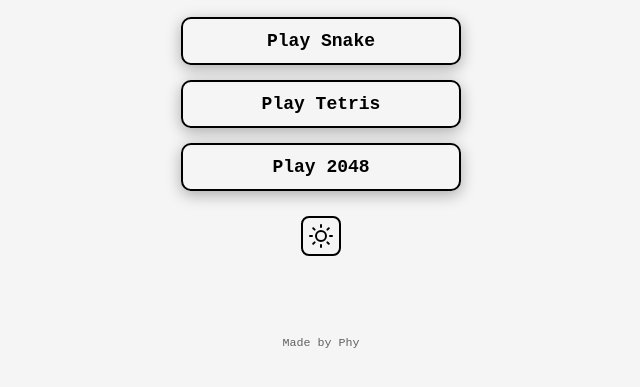
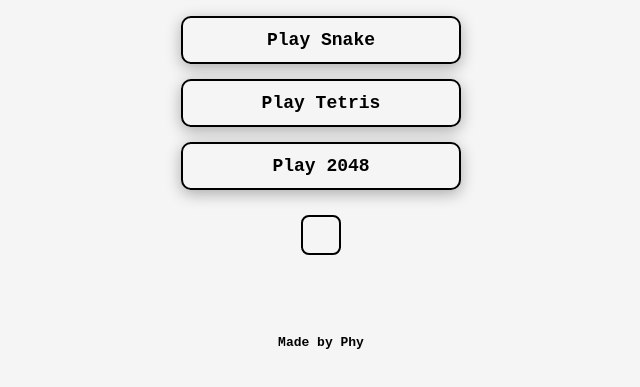
Before and after one commit to phyalgo/playground, a plain HTML site: page index.html in a window 1280 px wide. Shown: the part 261-648 px from the top of the page, without its empty margins (319-959 px from the left). Drawn offline with Linux system fonts and the light colour scheme.

Commit message:
Update index.html

```diff
--- a/index.html
+++ b/index.html
@@ -92,18 +92,17 @@
         /* Watermark */
         .watermark {
             text-align: center;
-            font-size: 0.9rem;
-            opacity: 0.6;
+            font-size: 1rem;
+            font-weight: bold;
             margin-top: 80px; /* Proper spacing below theme toggle */
             pointer-events: none; /* Prevents interaction */
             transition: color 0.3s;
-            color: #000; /* Default to pure black */
+        }
+        body.light-mode .watermark {
+            color: black; /* Matches text color in Light Mode */
         }
         body.dark-mode .watermark {
-            color: #fff !important; /* Pure white in Dark Mode */
-        }
-        body.light-mode .watermark {
-            color: #000 !important; /* Pure black in Light Mode */
+            color: white; /* Matches text color in Dark Mode */
         }
 
         /* Light mode adjustments */
@@ -131,35 +130,9 @@
         </div>
 
         <!-- Watermark (Properly Spaced Below Theme Toggle) -->
-        <div class="watermark" id="watermark">Made by Phy</div>
+        <div class="watermark">Made by Phy</div>
     </div>
 
     <script>
         // Define theme toggle icons
-        const sunIcon = '<svg width="24" height="24" viewBox="0 0 24 24" fill="none" stroke="currentColor" stroke-width="2" stroke-linecap="round" stroke-linejoin="round"><circle cx="12" cy="12" r="5"></circle><line x1="12" y1="1" x2="12" y2="3"></line><line x1="12" y1="21" x2="12" y2="23"></line><line x1="4.22" y1="4.22" x2="5.64" y2="5.64"></line><line x1="18.36" y1="18.36" x2="19.78" y2="19.78"></line><line x1="1" y1="12" x2="3" y2="12"></line><line x1="21" y1="12" x2="23" y2="12"></line><line x1="4.22" y1="19.78" x2="5.64" y2="18.36"></line><line x1="18.36" y1="5.64" x2="19.78" y2="4.22"></line></svg>';
-        const moonIcon = '<svg width="24" height="24" viewBox="0 0 24 24" fill="none" stroke="currentColor" stroke-width="2" stroke-linecap="round" stroke-linejoin="round"><path d="M21 12.79A9 9 0 1111.21 3 7 7 0 0021 12.79z"></path></svg>';
-
-        const themeBtn = document.getElementById("toggle-mode-btn");
-        const watermark = document.getElementById("watermark");
-
-        // Function to update theme icon and watermark color
-        function updateTheme() {
-            if (document.body.classList.contains("dark-mode")) {
-                themeBtn.innerHTML = moonIcon;
-                watermark.style.color = "#FFF"; // Pure white in Dark Mode
-            } else {
-                themeBtn.innerHTML = sunIcon;
-                watermark.style.color = "#000"; // Pure black in Light Mode
-            }
-        }
-        updateTheme();
-
-        // Toggle theme mode
-        themeBtn.addEventListener("click", function () {
-            document.body.classList.toggle("dark-mode");
-            document.body.classList.toggle("light-mode");
-            updateTheme();
-        });
-    </script>
-</body>
-</html>
+        const sunIcon = '<svg width="24" height="24" viewBox="0 0 24 24" fill="none" stroke="currentColor" stroke-width="2" stroke-linecap="round" stroke-linejoin="round"><circle cx="12" cy="12" r="5"></circle><line x1="12" y1="1" x2="12" y2="3"></line><line x1="12" y1="21" x2="12" y2="23"></line><line x1="4.22" y1="4.22" x2="5.64" y2="5.64"></line><line x1="18.36" y1="18.36" x2="19.78" y2="19.78"></line><line x1="1" y1="12" x2="3" y2="12"></line><line x1="21" y1="12" x2="23" y2="12"></line><line x1="4.22" y1="19.78"
```
